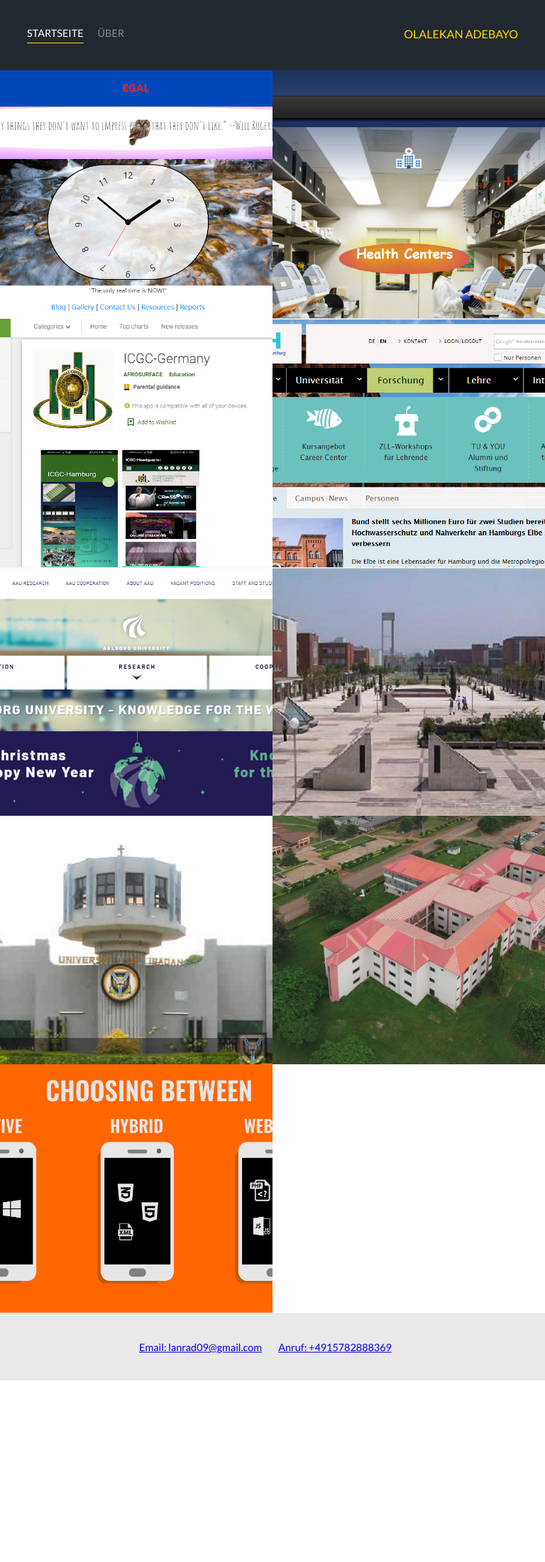
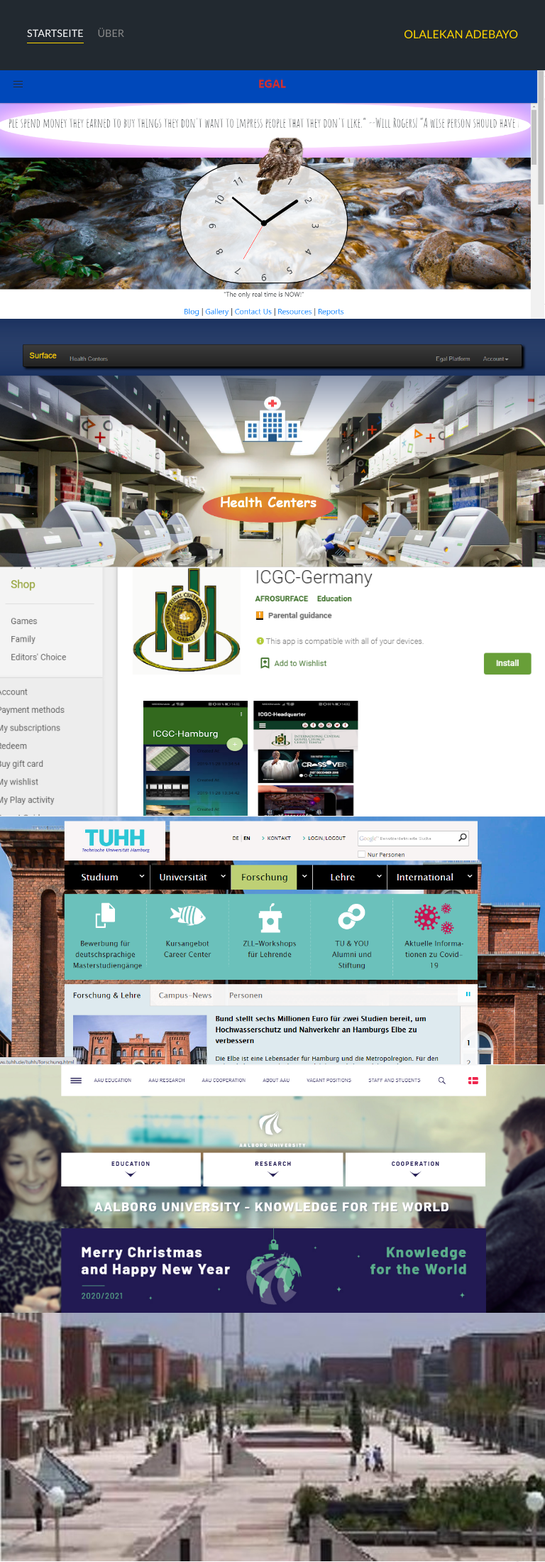
Before and after one commit to lanrad09/olalekan-adebayo, a PHP site: page / in a window 768 px wide. Shown: the top 2200 px of the page at 71% size. Before the commit the page ends 1944 px from the top, so only its background shows below. Run offline with PHP 8.4, Linux system fonts and the light colour scheme.

Commit message:
adjusted medial query

```diff
--- a/about.html
+++ b/about.html
@@ -3,7 +3,7 @@
 <head>
     <meta charset="UTF-8">
     <meta name="viewport" content="width=device-width, initial-scale=1.0">
-    <title>About</title>
+    <title>Olalekan L. Adebayo</title>
     <link rel="stylesheet" href="styles.css">
     <link href="https://fonts.googleapis.com/css?family=Lato" rel="stylesheet">
     <link rel="preconnect" href="https://fonts.gstatic.com">
@@ -15,10 +15,10 @@
         <div class="nav-wrapper">
             <div class="left-side">
                 <div class="nav-link-wrapper">
-                    <a href="home.html">Home</a>
+                    <a href="home.html">Startseite</a>
                 </div>
                 <div class="nav-link-wrapper active-nav-link">
-                    <a href="about.html">About</a>
+                    <a href="about.html">Über</a>
                 </div>
             </div>
            <div class="right-side">
--- a/styles.css
+++ b/styles.css
@@ -71,19 +71,23 @@
 
 }
 /* Design for Mobile */
-@media only screen and (min-width: 320px) and (max-width:480px) {
+
+@media screen and (max-width:1024px) {
+
+    .container {
+        width: auto;
+        overflow: hidden;
+    }
+    .nav-wrapper {
+        display: flex;
+        justify-content: space-between;
+        background-color:#222930;
+    }
     .portfolio-items-wrapper {
-        display: grid;
-        grid-template-columns: 1fr;
+        display: block;
     }
+
 }
-
-@media only screen and (min-width: 481px) and (max-width:1024px) {
-    .portfolio-items-wrapper {
-        display: grid;
-        grid-template-columns: 1fr 1fr;
-    }
-  }
 
 .portfolio-item-wrapper {
     position: relative;
@@ -151,15 +155,17 @@
 
 }
 
-.footer-wrapper {
+.footer-wrapper > footer {
     display: flex;
     justify-content: center;
-    padding: 38px;
+    height: 80px;
+    padding-top: 30px;
     background-color: #E9E9E9;
 }
 
 .footer-wrapper > footer a{
     margin-right: 20px;
+    margin-left: 10px;
     font-size: 0.9em;
     justify-items: center;
 }
```
